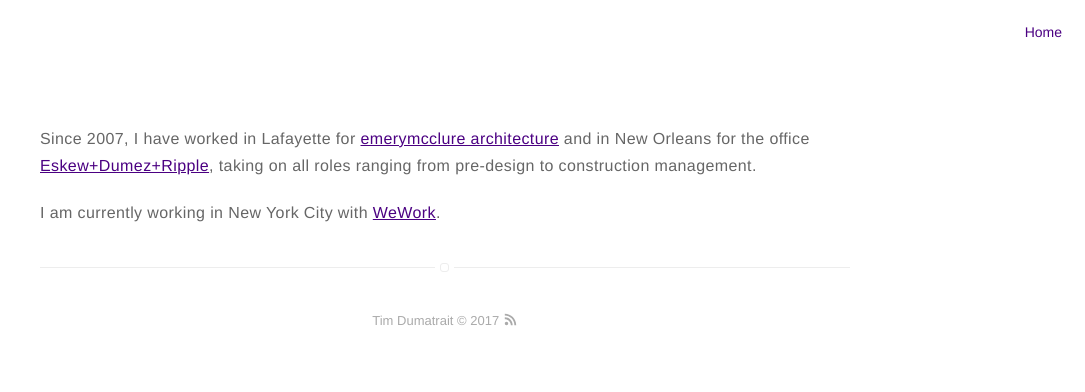
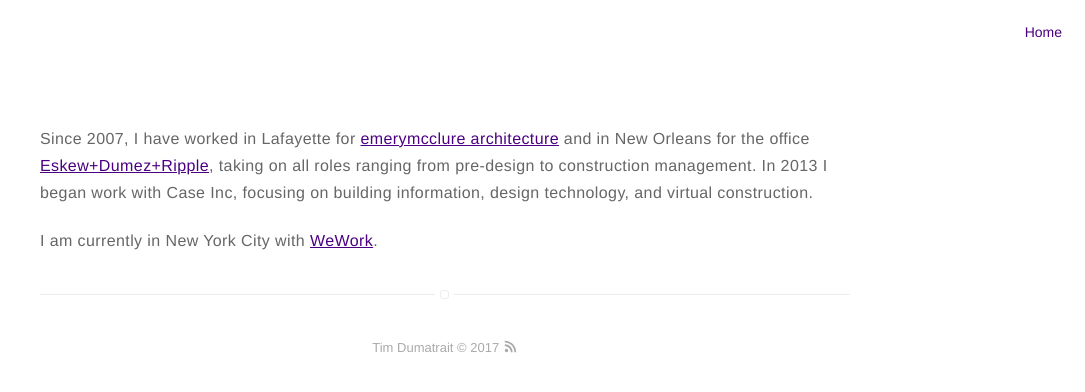
Before and after one commit to appareil/appareil.github.io, a Jekyll site: the page built from about.md, in a window 1280 px wide. Shown: the top 392 px of the page, without its empty margins (195-1280 px from the left). Built offline with Jekyll 4.4.1, drawn with Linux system fonts in a browser that asks for light colours.

Commit message:
about page edits

```diff
--- a/about.md
+++ b/about.md
@@ -2,6 +2,6 @@
 title: About
 layout: page
 ---
-<p>Since 2007, I have worked in Lafayette for <a href="http://www.emerymcclure.com">emerymcclure architecture</a> and in New Orleans for the office <a href="http://www.eskewdumezripple.com">Eskew+Dumez+Ripple</a>, taking on all roles ranging from pre-design to construction management.</p>
+<p>Since 2007, I have worked in Lafayette for <a href="http://www.emerymcclure.com">emerymcclure architecture</a> and in New Orleans for the office <a href="http://www.eskewdumezripple.com">Eskew+Dumez+Ripple</a>, taking on all roles ranging from pre-design to construction management. In 2013 I began work with Case Inc, focusing on building information, design technology, and virtual construction.</p>
 
-<p>I am currently working in New York City with <a href="https://www.wework.com">WeWork</a>.</p>
+<p>I am currently in New York City with <a href="https://www.wework.com">WeWork</a>.</p>
```
